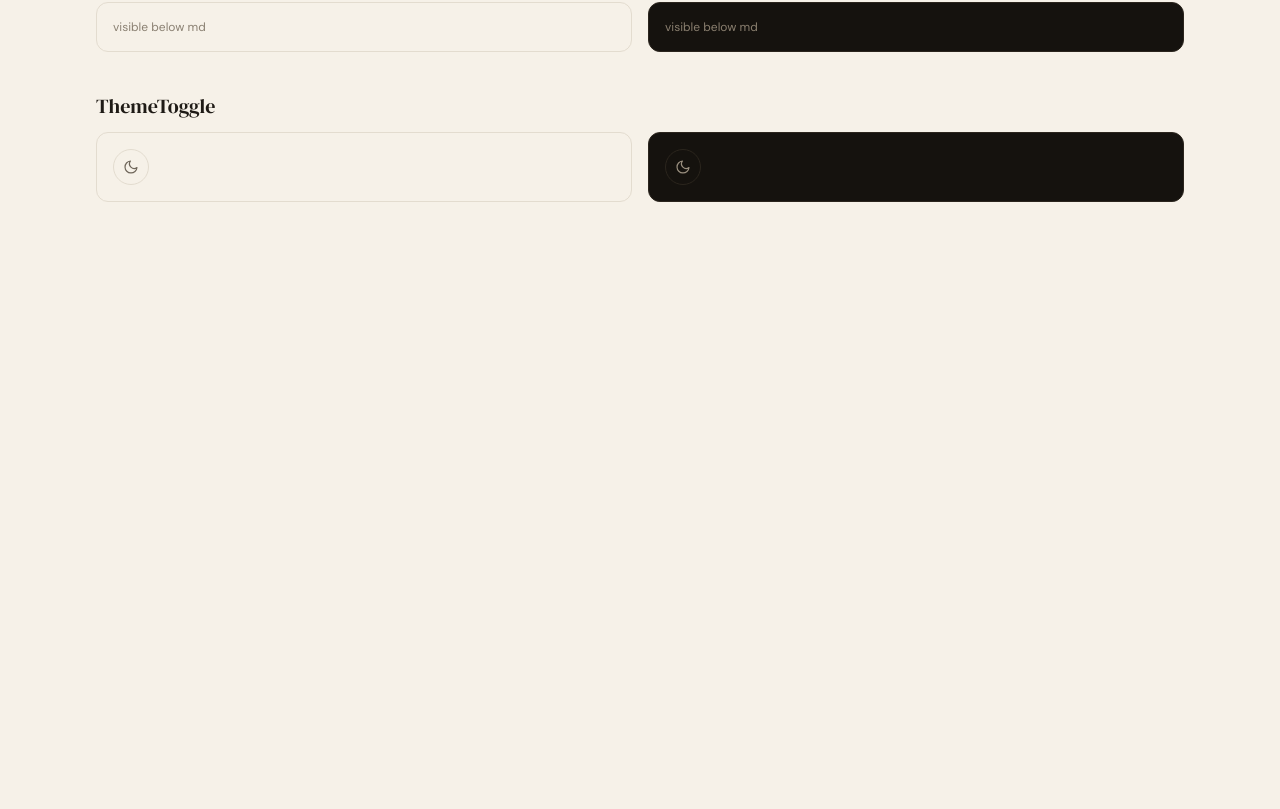
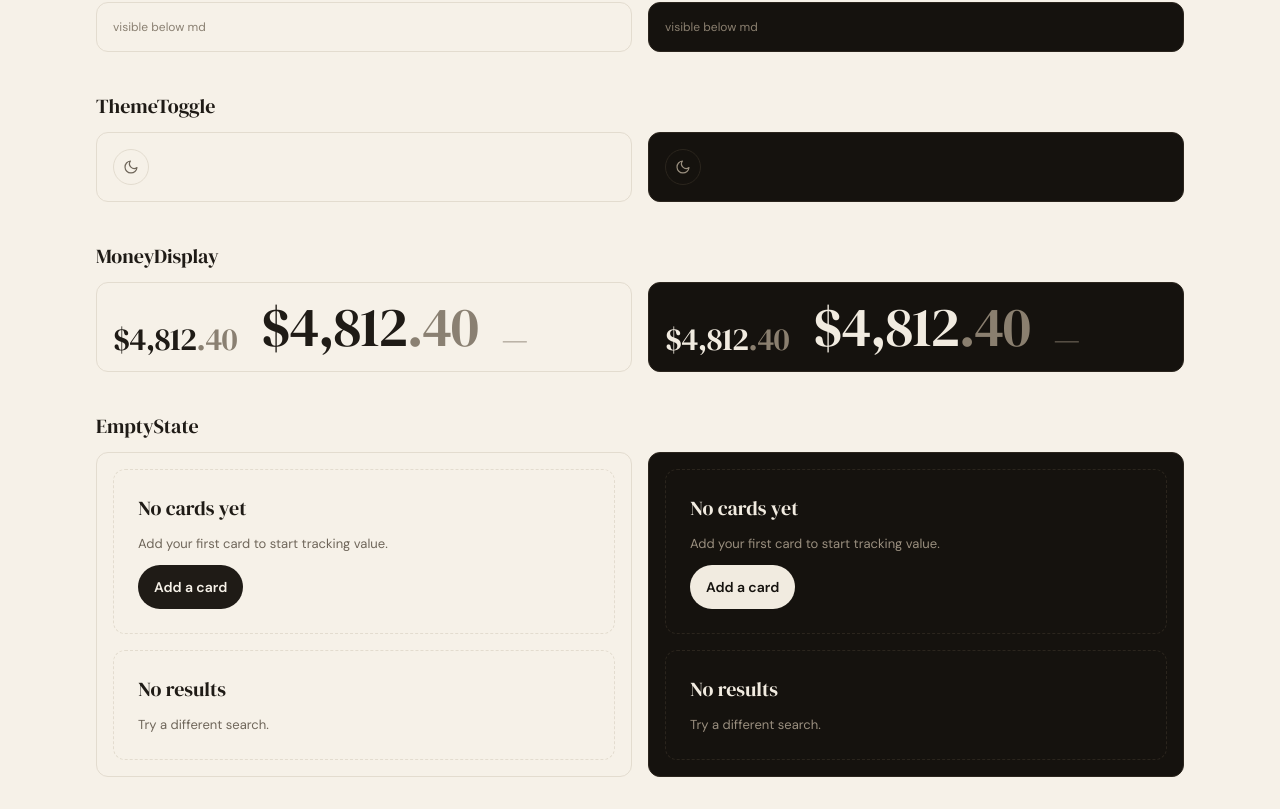
Before and after one commit to renzoralphpua/hitstreak, a Next.js app: page /dev/ui in a window 1280 px wide. Shown: the part 2720-3529 px from the top of the page. Before the commit the page ends 2954 px from the top, so only its background shows below. Built offline with nearby package versions, Linux system fonts and the light colour scheme.

Commit message:
feat(ui): EmptyState, MoneyDisplay

```diff
--- a/app/dev/ui/page.tsx
+++ b/app/dev/ui/page.tsx
@@ -17,6 +17,8 @@ import {
   CardRow,
   TopNav,
   BottomTabBar,
+  EmptyState,
+  MoneyDisplay,
 } from "@/components/ui";
 import ThemeToggle from "@/components/theme/ThemeToggle";
 import { formatMoney, formatDelta } from "@/lib/format";
@@ -230,6 +232,29 @@ export default function Gallery() {
           <ThemeToggle />
         </Variants>
       </Section>
+
+      <Section name="MoneyDisplay">
+        <Variants>
+          <div className="flex flex-wrap items-end gap-6">
+            <MoneyDisplay amount={4812.4} size="md" />
+            <MoneyDisplay amount={4812.4} size="lg" />
+            <MoneyDisplay amount={null} />
+          </div>
+        </Variants>
+      </Section>
+
+      <Section name="EmptyState">
+        <Variants>
+          <div className="flex flex-col gap-4">
+            <EmptyState
+              title="No cards yet"
+              body="Add your first card to start tracking value."
+              action={<Button>Add a card</Button>}
+            />
+            <EmptyState title="No results" body="Try a different search." />
+          </div>
+        </Variants>
+      </Section>
     </div>
   );
 }
--- /dev/null
+++ b/components/ui/EmptyState.tsx
@@ -0,0 +1,12 @@
+import type { ReactNode } from "react";
+import { cn } from "./cn";
+
+export default function EmptyState({ title, body, action, className }: { title: string; body?: string; action?: ReactNode; className?: string }) {
+  return (
+    <div className={cn("flex flex-col items-start gap-3 rounded-panel border border-dashed border-hairline p-6", className)}>
+      <h3 className="font-display text-xl text-ink">{title}</h3>
+      {body && <p className="max-w-prose text-[13px] text-muted">{body}</p>}
+      {action}
+    </div>
+  );
+}
--- /dev/null
+++ b/components/ui/MoneyDisplay.tsx
@@ -0,0 +1,14 @@
+import { splitMoney } from "@/lib/format";
+import { cn } from "./cn";
+
+/** The Binder money style: serif whole dollars, dim cents. */
+export default function MoneyDisplay({ amount, size = "md", className }: { amount: number | null | undefined; size?: "md" | "lg"; className?: string }) {
+  const sizeClass = size === "lg" ? "text-[56px]" : "text-[32px]";
+  if (amount == null || !Number.isFinite(amount)) return <span className={cn("font-display leading-none text-dim", sizeClass, className)}>—</span>;
+  const { whole, cents } = splitMoney(amount);
+  return (
+    <span className={cn("num font-display leading-none tracking-tight text-ink", sizeClass, className)}>
+      {whole}<span className="text-dim">{cents}</span>
+    </span>
+  );
+}
--- a/components/ui/index.ts
+++ b/components/ui/index.ts
@@ -13,3 +13,5 @@ export { default as CardTile } from "./CardTile";
 export { default as CardRow } from "./CardRow";
 export { default as TopNav } from "./TopNav";
 export { default as BottomTabBar } from "./BottomTabBar";
+export { default as EmptyState } from "./EmptyState";
+export { default as MoneyDisplay } from "./MoneyDisplay";
```
Also changed, not shown: 2 other files (tests, documents, lock files or other folders).
